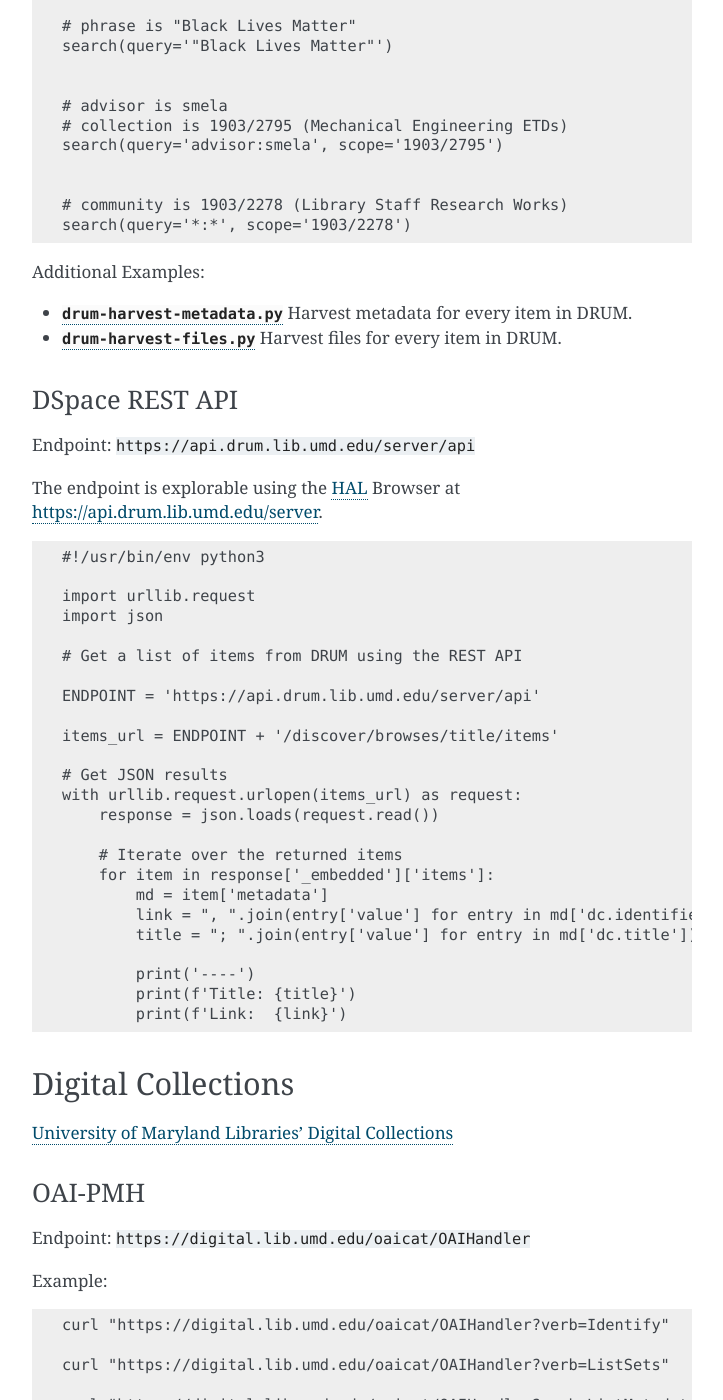
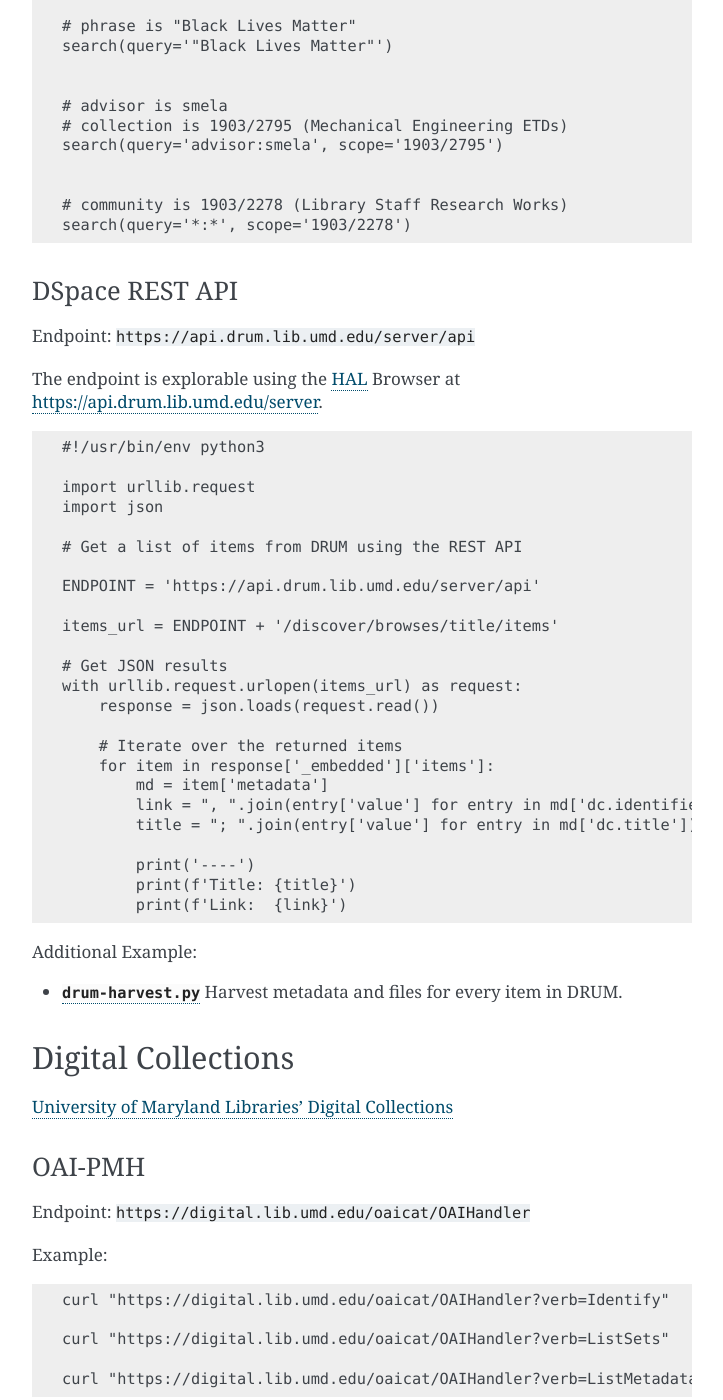
Before and after one commit to wallberg-umd/umd-lib-opendata, a Sphinx documentation site: the page built from source/services.rst, in a window 1280 px wide and 1400 px high, scrolled down 1585 px. Shown: the whole window, without its empty margins (388-1111 px from the left). Built offline with Sphinx 7.4.7, drawn with Linux system fonts in a browser that asks for light colours; some of the changed lines change nothing that is shown.

Commit message:
LIBITD-2296. Update for DRUM on DSpace 7
Add drum-harvest.py, which uses the DSpace REST API,
replacing drum-harvest-metadata.py and drum-harvest-files.py

https://umd-dit.atlassian.net/browse/LIBITD-2296

```diff
--- a/source/code/drum-harvest-files.py
+++ /dev/null
@@ -1,84 +0,0 @@
-#!/usr/bin/env python3
-
-# Use the output of drum-harvest-metadata.py to
-# download DRUM binaries for each item by scraping
-# them from the website.
-
-import sys
-from pathlib import Path
-import re
-import urllib.parse
-
-import requests
-import yaml
-
-# Harvest DRUM files. If this script is restarted,
-# it will skip any items already downloaded
-
-
-ENDPOINT = 'https://drum.lib.umd.edu'
-
-
-def harvest(url: str):
-    ''' Harvest the binaries for one DRUM item. '''
-
-    # Get the item's handle id
-    id = re.sub(r'https?://hdl.handle.net/', '', url)
-
-    # Determine the item directory, skip if exists
-    dir = Path('files') / Path(id)
-    if dir.exists():
-        return
-
-    # Determine the temp directory, error if exists
-    temp_dir = dir.parent / Path('temp')
-
-    if temp_dir.exists():
-        raise Exception(f'{temp_dir} exists; please review and delete it to proceed')
-
-    temp_dir.mkdir(parents=True)
-
-    # Get the DRUM html page for this item
-    response = requests.get(url)
-
-    if not response.ok:
-        print(f'Error reading response: {response}')
-        return
-
-    body = response.text
-
-    # Iterate over the files available for download
-    for m in re.findall(rf'href="(/bitstream/handle/{id}/([^?]+)\?.+?isAllowed=([yn])[^"]*?)"', body):
-        file_url, file_name, allowed = m
-
-        # Is this file allowed for anonymous download?
-        if allowed == 'y':
-
-            file_url = ENDPOINT + file_url
-            file_name = urllib.parse.unquote(file_name)
-
-            file = temp_dir / file_name
-
-            print(f'  downloading {file_url} to {file}')
-
-            # Download via chunked streaming
-            response = requests.get(file_url, stream=True)
-            with open(file, 'wb') as fd:
-                for chunk in response.iter_content(chunk_size=1024):
-                    fd.write(chunk)
-
-    # Rename the temp directory to the item directory
-    # This indicates the downloads for this item are complete
-    temp_dir.rename(dir)
-
-
-if __name__ == "__main__":
-
-    # Read the YAML output from dum-harvest-metadata.py
-    for item in yaml.safe_load_all(sys.stdin):
-
-        url = item['handle_url']
-        title = item['title'].replace('\n', '').replace('\r', '')
-        print(f'{url}: {title}')
-
-        harvest(url)
--- a/source/code/drum-harvest-metadata.py
+++ /dev/null
@@ -1,78 +0,0 @@
-#!/usr/bin/env python3
-
-# Use the DRUM OpenSearch API to harvest a list of
-# all items in DRUM
-
-import logging
-from xml.etree import ElementTree
-from http.client import HTTPConnection
-import sys
-
-import requests
-import yaml
-
-
-# Search DRUM using OpenSearch
-
-ENDPOINT = 'https://drum.lib.umd.edu/open-search/discover'
-RPP = 100  # Maximum records per page allowed by DRUM
-
-ATOM = '{http://www.w3.org/2005/Atom}'
-OPENSEARCH = '{http://a9.com/-/spec/opensearch/1.1/}'
-
-
-def search(**params):
-    ''' Search DRUM using OpenSearch, using named parameters '''
-
-    params['rpp'] = RPP
-    start = 1
-
-    # Get paged results
-    while True:
-
-        # Submit the request for the next page of items
-        params['start'] = start
-        response = requests.get(ENDPOINT, params=params)
-
-        if not response.ok:
-            print(f'Error reading response: {response}')
-            return
-
-        # Get search results as parsed XML
-        atom = ElementTree.fromstring(response.text)
-
-        total_results = int(atom.find(f'{OPENSEARCH}totalResults').text)
-
-        # Iterate over the returned items
-        for element in atom.findall(f'{ATOM}entry'):
-
-            item = {}
-
-            # Extract Item information
-            item['title'] = element.find(f'{ATOM}title').text
-            item['handle_url'] = element.find(f'{ATOM}link').get('href')
-            item['updated'] = element.find(f'{ATOM}updated').text
-
-            if (e := element.find(f'{ATOM}published')) is not None:
-                item['published'] = e.text
-
-            item['author'] = []
-            for author in element.findall(f'{ATOM}author/{ATOM}name'):
-                item['author'].append(author.text)
-
-            item['summary'] = []
-            for summary in element.findall(f'{ATOM}summary'):
-                item['summary'].append(summary.text)
-
-            # Write the record as a single YAML document to stdout
-            yaml.dump(item, sys.stdout, explicit_start=True)
-
-        # Check if we received all of the results
-        if start + RPP > total_results:
-            return
-        else:
-            start += RPP
-
-
-if __name__ == "__main__":
-    search(query='*:*')
--- /dev/null
+++ b/source/code/drum-harvest.py
@@ -0,0 +1,150 @@
+#!/usr/bin/env python3
+
+# Use the DSpace API to harvest all items in DRUM
+#
+# If this script is restarted, it will skip any items
+# already downloaded, but first you must remove the
+# files/temp directory.
+
+import logging
+from http.client import HTTPConnection
+import sys
+import json
+from pathlib import Path
+
+import requests
+
+ENDPOINT = 'https://api.drum.lib.umd.edu/server/api'
+
+
+def harvest_bitstream(bitstream, dir):
+    ''' Harvest one bitstream for one item. '''
+
+    if bitstream['embargoRestriction'] != "NONE":
+        return
+
+    if 'content' not in bitstream['_links']:
+        return
+
+    name = bitstream['name']
+    content_url = bitstream['_links']['content']['href']
+
+    file = dir / name
+
+    print(f'  downloading {file}')
+
+    # Download via chunked streaming
+    response = requests.get(content_url, stream=True)
+    with open(file, 'wb') as fd:
+        for chunk in response.iter_content(chunk_size=1024):
+            fd.write(chunk)
+
+
+def harvest_bitstreams(bundle, dir):
+    ''' Harvest bitstreams for one item. '''
+
+    if 'bitstreams' not in bundle['_links']:
+        return
+
+    bitstreams_url = bundle['_links']['bitstreams']['href']
+
+    response = requests.get(bitstreams_url)
+
+    if not response.ok:
+        print(f'Error reading response: {response}')
+        return
+
+    response = json.loads(response.text)
+
+    # Iterate over the returned bitstreams
+    for bitstream in response['_embedded']['bitstreams']:
+        harvest_bitstream(bitstream, dir)
+
+
+def harvest_bundles(item, dir):
+    ''' Harvest bundles for one item. '''
+
+    if 'bundles' not in item['_links']:
+        return
+
+    bundles_url = item['_links']['bundles']['href']
+
+    response = requests.get(bundles_url)
+
+    if not response.ok:
+        print(f'Error reading response: {response}')
+        return
+
+    response = json.loads(response.text)
+
+    # Iterate over the returned bundles
+    for bundle in response['_embedded']['bundles']:
+        if bundle['name'] == 'ORIGINAL':
+            harvest_bitstreams(bundle, dir)
+
+
+def harvest_item(item):
+    ''' Harvest one item. '''
+
+    md = item['metadata']
+    uuid = item['uuid']
+    if 'dc.title' in md:
+        title = "; ".join(entry['value'] for entry in md['dc.title'])
+    else:
+        title = "n/a"
+
+    print(f'{uuid}: {title}')
+
+    # Determine the item directory, skip if exists
+    dir = Path('files') / Path(uuid)
+    if dir.exists():
+        return
+
+    # Determine the temp directory, error if exists
+    temp_dir = dir.parent / Path('temp')
+
+    if temp_dir.exists():
+        raise Exception(f'{temp_dir} exists; please review and delete it to proceed')
+
+    temp_dir.mkdir(parents=True)
+
+    # Write the item file
+    with (temp_dir / Path(f'{uuid}.json')).open(mode='w', encoding='utf-8') as f:
+        json.dump(item, f)
+
+    # Harvest this item's bundles
+    harvest_bundles(item, temp_dir)
+
+    # Rename the temp directory to the item directory
+    # This indicates the downloads for this item are complete
+    temp_dir.rename(dir)
+
+
+def harvest_items():
+    ''' Browse over all items, harvest each one '''
+
+    items_url = ENDPOINT + '/discover/browses/title/items'
+
+    # Iterate over paged results
+    while True:
+
+        response = requests.get(items_url)
+
+        if not response.ok:
+            print(f'Error reading response: {response}')
+            return
+
+        response = json.loads(response.text)
+
+        # Iterate over the returned items
+        for item in response['_embedded']['items']:
+            harvest_item(item)
+
+        if 'next' in response['_links']:
+            items_url = response['_links']['next']['href']
+        else:
+            break
+
+
+if __name__ == "__main__":
+    harvest_items()
--- a/source/services.rst
+++ b/source/services.rst
@@ -41,11 +41,6 @@
 
 .. literalinclude:: code/drum-search.py
 
-Additional Examples:
-
-- :download:`drum-harvest-metadata.py <code/drum-harvest-metadata.py>` Harvest metadata for every item in DRUM.
-- :download:`drum-harvest-files.py <code/drum-harvest-files.py>` Harvest files for every item in DRUM.
-
 DSpace REST API
 -----------------
 
@@ -55,6 +50,10 @@
 Browser at `<https://api.drum.lib.umd.edu/server>`_.
 
 .. literalinclude:: code/drum-api.py
+
+Additional Example:
+
+- :download:`drum-harvest.py <code/drum-harvest.py>` Harvest metadata and files for every item in DRUM.
 
 Digital Collections
 ===================
```
